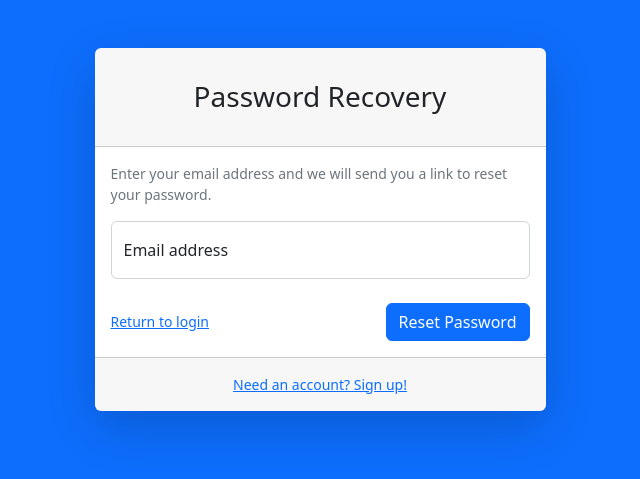
After one commit to AmaliaArstamyan/project_snoopstats, a Django app: template snoopstats/snoopstats/templates/password_reset_form.html in a window 1280 px wide. The commit adds this page. Shown: the top 479 px of the page, without its empty margins (320-960 px from the left). Run offline with Django 5.2, Linux system fonts and the light colour scheme; the template is opened without the code that fills it, so the values that code supplies are empty; some libraries are stand-ins or nearby versions.

Commit message:
Your commit message

```diff
--- a/snoopstats/accounts/forms.py
+++ b/snoopstats/accounts/forms.py
@@ -6,6 +6,7 @@ from django.contrib.auth.models import User
 class RegisterForm(forms.Form):  # Ensure this name is 'RegisterForm' and not 'RegistrationForm'
     first_name = forms.CharField(max_length=100)
     last_name = forms.CharField(max_length=100)
+    username = forms.CharField(max_length=100)
     email = forms.EmailField()
     password = forms.CharField(widget=forms.PasswordInput())
     password_confirm = forms.CharField(widget=forms.PasswordInput())
--- a/snoopstats/accounts/login.py
+++ b/snoopstats/accounts/login.py
@@ -1,5 +1,5 @@
 from django import forms
 
 class LoginForm(forms.Form):
-    email = forms.EmailField(widget=forms.EmailInput(attrs={'class': 'form-control', 'placeholder': 'name@example.com'}))
+    username_or_email = forms.CharField(widget=forms.TextInput(attrs={'class': 'form-control', 'placeholder': 'Email address or Username'}))
     password = forms.CharField(widget=forms.PasswordInput(attrs={'class': 'form-control', 'placeholder': 'Password'}))
--- a/snoopstats/accounts/templates/login.html
+++ b/snoopstats/accounts/templates/login.html
@@ -32,8 +32,8 @@
                                         {% csrf_token %}
 
                                         <div class="form-floating mb-3">
-                                            <input class="form-control" name="email" id="inputEmail" type="email" placeholder="name@example.com" />
-                                            <label for="inputEmail">Email address</label>
+                                            <input class="form-control" name="username_or_email" id="inputUsernameOrEmail" type="text" placeholder="Email address or Username" />
+                                            <label for="inputUsernameOrEmail">Email address or Username</label>
                                         </div>
                                         <div class="form-floating mb-3">
                                             <input class="form-control" name="password" id="inputPassword" type="password" placeholder="Password" />
--- a/snoopstats/accounts/templates/register.html
+++ b/snoopstats/accounts/templates/register.html
@@ -45,6 +45,11 @@
                                                 </div>
                                             </div>
                                         </div>
+<!-- Added Username Field -->
+                                         <div class="form-floating mb-3">
+                                            <input class="form-control" id="inputUsername" name="username" type="text" placeholder="Enter your username" />
+                                            <label for="inputUsername">Username</label>
+                                        </div>
                                         <div class="form-floating mb-3">
                                             <input class="form-control" id="inputEmail" name="email" type="email" placeholder="name@example.com" />
                                             <label for="inputEmail">Email address</label>
--- /dev/null
+++ b/snoopstats/snoopstats/templates/password_reset_email.html
@@ -0,0 +1,4 @@
+<p>Hello,</p>
+<p>You requested a password reset. Click the link below to reset your password:</p>
+<p><a href="{{ protocol }}://{{ domain }}{% url 'password_reset_confirm' uidb64=uid token=token %}">Reset Password</a></p>
+<p>If you didn't request this, ignore this email.</p>
--- /dev/null
+++ b/snoopstats/snoopstats/templates/password_reset_form.html
@@ -0,0 +1,49 @@
+{% load static %}
+<!DOCTYPE html>
+<html lang="en">
+    <head>
+        <meta charset="utf-8" />
+        <meta http-equiv="X-UA-Compatible" content="IE=edge" />
+        <meta name="viewport" content="width=device-width, initial-scale=1, shrink-to-fit=no" />
+        <meta name="description" content="" />
+        <meta name="author" content="" />
+        <title>Password Reset - SB Admin</title>
+                <script src="https://use.fontawesome.com/releases/v6.3.0/js/all.js" crossorigin="anonymous"></script>
+<link href="{% static 'css/styles.css' %}" rel="stylesheet" />
+    </head>
+    <body class="bg-primary">
+        <div id="layoutAuthentication">
+            <div id="layoutAuthentication_content">
+                <main>
+                    <div class="container">
+                        <div class="row justify-content-center">
+                            <div class="col-lg-5">
+                                <div class="card shadow-lg border-0 rounded-lg mt-5">
+                                    <div class="card-header"><h3 class="text-center font-weight-light my-4">Password Recovery</h3></div>
+                                    <div class="card-body">
+                                        <div class="small mb-3 text-muted">Enter your email address and we will send you a link to reset your password.</div>
+                                        <form>
+                                            <div class="form-floating mb-3">
+                                                <input class="form-control" id="inputEmail" type="email" placeholder="name@example.com" />
+                                                <label for="inputEmail">Email address</label>
+                                            </div>
+                                            <div class="d-flex align-items-center justify-content-between mt-4 mb-0">
+                                                <a class="small" href="login.html">Return to login</a>
+                                                <a class="btn btn-primary" href="login.html">Reset Password</a>
+                                            </div>
+                                        </form>
+                                    </div>
+                                    <div class="card-footer text-center py-3">
+                                        <div class="small"><a href="register.html">Need an account? Sign up!</a></div>
+                                    </div>
+                                </div>
+                            </div>
+                        </div>
+                    </div>
+                </main>
+            </div>
+        </div>
+        <script src="https://cdn.jsdelivr.net/npm/bootstrap@5.2.3/dist/js/bootstrap.bundle.min.js" crossorigin="anonymous"></script>
+        <script src="js/scripts.js"></script>
+    </body>
+</html>
--- a/snoopstats/snoopstats/urls.py
+++ b/snoopstats/snoopstats/urls.py
@@ -18,6 +18,8 @@ from django.contrib import admin
 from django.urls import path, include
 from accounts.views import register, login_view
 from . import views
+from django.contrib.auth import views as auth_views
+from django.urls import path
 
 urlpatterns = [
     path('admin/', admin.site.urls),
```
Also changed, not shown: snoopstats/accounts/views.py (+24 -15 lines), snoopstats/snoopstats/settings.py (+20 -0 lines), snoopstats/snoopstats/templates/password_reset_complete.html (added, +15 -0 lines), snoopstats/snoopstats/templates/password_reset_confirm.html (added, +20 -0 lines), snoopstats/snoopstats/templates/password_reset_done.html (added, +15 -0 lines), snoopstats/snoopstats/views.py (+10 -0 lines), snoopstats/db.sqlite3.
